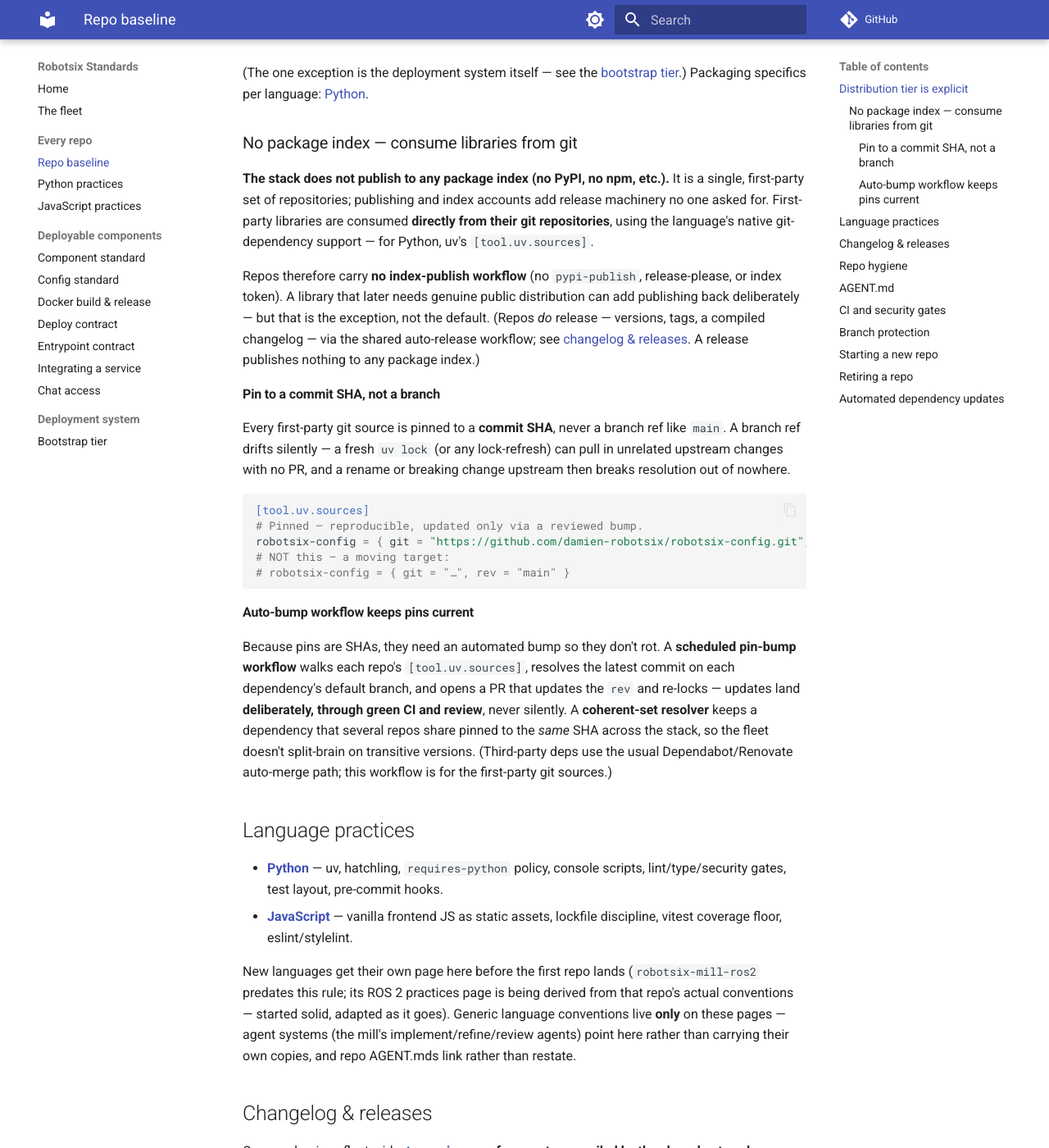
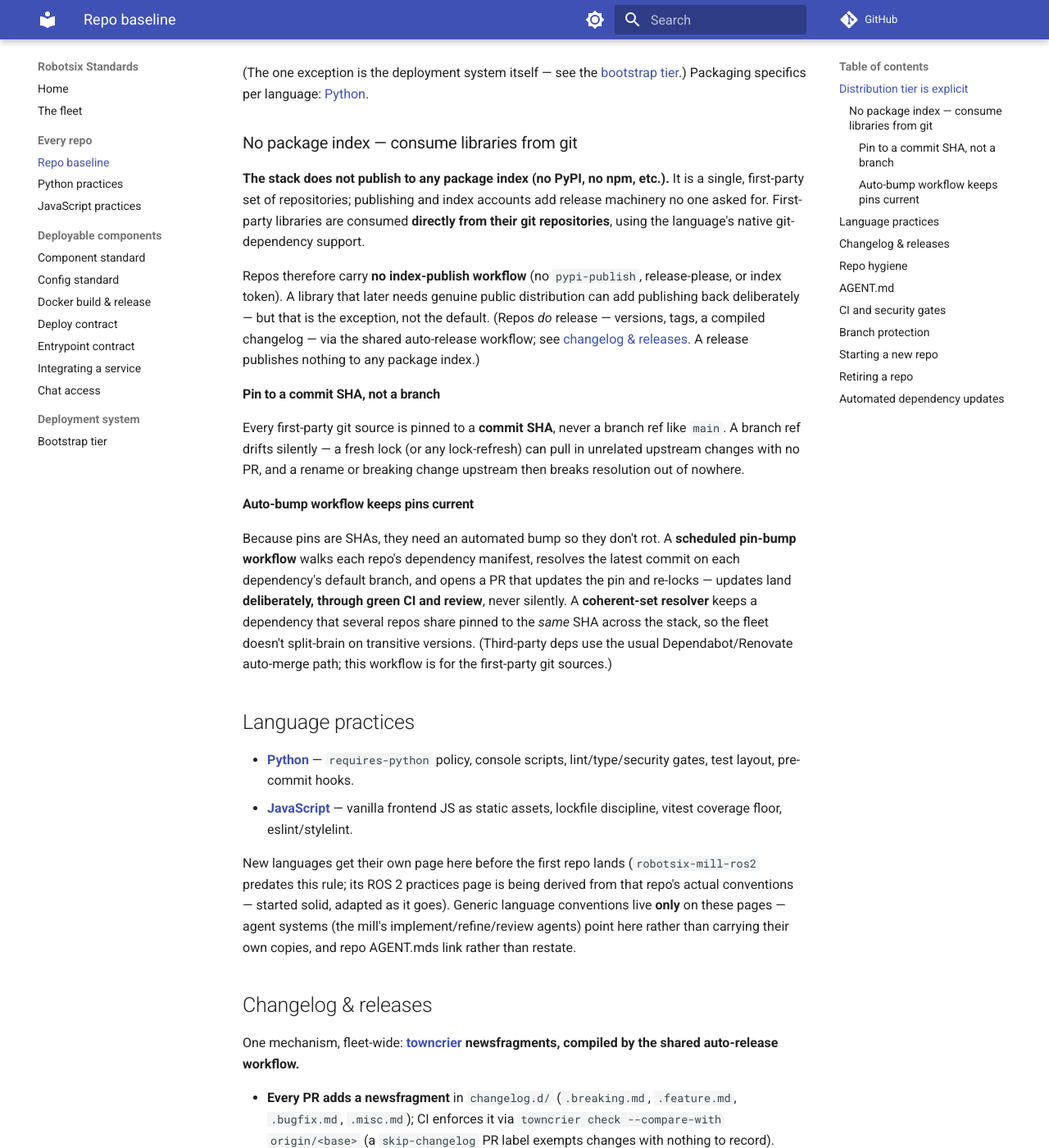
Before and after one commit to damien-robotsix/robotsix-standards, an MkDocs documentation site: the page built from docs/repo-baseline.md, in a window 1280 px wide and 1400 px high, scrolled down 636 px. Shown: the whole window at 82% size. Built offline with MkDocs 1.6.1 and Material for MkDocs 9.7.7, drawn with Linux system fonts in a browser that asks for light colours; comment, search, counter and statistics services are not loaded; some of the changed text lies outside the part shown.

Commit message:
mill: Remove Python-specific uv references from repo-baseline.md (uv belongs only in python.md); verify 'uv audit' is a real CVE gate (20260711T070846Z-remove-python-specific-uv-references-fro-30a6) (#37)
Co-authored-by: robotsix-mill <mill@robotsix.local>

````diff
--- a/docs/repo-baseline.md
+++ b/docs/repo-baseline.md
@@ -29,7 +29,7 @@ distributed.
 is a single, first-party set of repositories; publishing and index accounts add
 release machinery no one asked for. First-party libraries are consumed **directly
 from their git repositories**, using the language's native git-dependency
-support — for Python, uv's `[tool.uv.sources]`.
+support.
 
 Repos therefore carry **no index-publish workflow** (no `pypi-publish`,
 release-please, or index token). A library that later needs genuine public
@@ -42,24 +42,16 @@ any package index.)
 #### Pin to a commit SHA, not a branch
 
 Every first-party git source is pinned to a **commit SHA**, never a branch ref
-like `main`. A branch ref drifts silently — a fresh `uv lock` (or any
+like `main`. A branch ref drifts silently — a fresh lock (or any
 lock-refresh) can pull in unrelated upstream changes with no PR, and a rename or
 breaking change upstream then breaks resolution out of nowhere.
-
-```toml
-[tool.uv.sources]
-# Pinned — reproducible, updated only via a reviewed bump.
-robotsix-config = { git = "https://github.com/damien-robotsix/robotsix-config.git", rev = "6f2a1c9e…" }
-# NOT this — a moving target:
-# robotsix-config = { git = "…", rev = "main" }
-```
 
 #### Auto-bump workflow keeps pins current
 
 Because pins are SHAs, they need an automated bump so they don't rot. A
-**scheduled pin-bump workflow** walks each repo's `[tool.uv.sources]`, resolves
+**scheduled pin-bump workflow** walks each repo's dependency manifest, resolves
 the latest commit on each dependency's default branch, and opens a PR that
-updates the `rev` and re-locks — updates land **deliberately, through green CI
+updates the pin and re-locks — updates land **deliberately, through green CI
 and review**, never silently. A **coherent-set resolver** keeps a dependency
 that several repos share pinned to the *same* SHA across the stack, so the fleet
 doesn't split-brain on transitive versions. (Third-party deps use the usual
@@ -68,7 +60,7 @@ sources.)
 
 ## Language practices
 
-- **[Python](python.md)** — uv, hatchling, `requires-python` policy, console
+- **[Python](python.md)** — `requires-python` policy, console
   scripts, lint/type/security gates, test layout, pre-commit hooks.
 - **[JavaScript](javascript.md)** — vanilla frontend JS as static assets,
   lockfile discipline, vitest coverage floor, eslint/stylelint.
@@ -178,7 +170,7 @@ gate set:
 - **Security:** CodeQL (SAST), GitHub secret scanning + push protection
   (complemented by TruffleHog for PR-diff and full-repo scans in the shared
   security workflow), a dependency CVE audit (`pip-audit` in the security
-  workflow, `uv audit` in CI), `dependency-review` on PRs (`fail-on-severity:
+  workflow), `dependency-review` on PRs (`fail-on-severity:
   moderate`), and a CycloneDX SBOM generated and uploaded as a workflow
   artifact.
 - **Container image:** repos that ship an image also scan it in CI — see
@@ -234,7 +226,7 @@ standards page *and* a template before its first repo lands.
 The mirror image, exercised by the broker decommission (2026-07-03):
 
 1. **Deprecate first.** File removal tickets in every consumer — find them
-   by sweeping the fleet's `[tool.uv.sources]` for the repo. Removals are
+   by sweeping the fleet's dependency manifests for the repo. Removals are
    clean cutover, per house rule.
 2. **Gate the archive on the removals** (the mill's `unblocks` mechanism).
    **Never privatize or archive while any git pin still points at the
@@ -260,14 +252,14 @@ receiving security patches until someone moves it):
 
 | Pin | Bumper |
 |---|---|
-| First-party `[tool.uv.sources]` SHAs | the scheduled pin-bump workflow (above) |
-| Third-party packages (`uv.lock`) | Dependabot `uv` ecosystem |
+| First-party git-dependency pins | the scheduled pin-bump workflow (above) |
+| Third-party packages (lockfile) | Dependabot — language-specific ecosystem |
 | GitHub Actions SHAs | Dependabot `github-actions` ecosystem |
-| Base-image digests + the uv `COPY --from` pin | Dependabot `docker` ecosystem |
+| Base-image digests + the `COPY --from` pin | Dependabot `docker` ecosystem |
 | Pre-commit hook versions | Dependabot `pre-commit` ecosystem |
 | npm packages (`package-lock.json`) | Dependabot `npm` ecosystem |
 
-`.github/dependabot.yml` therefore covers **`uv`, `github-actions`, and
+`.github/dependabot.yml` therefore covers **`github-actions` and
 `pre-commit`** in every repo, plus **`docker`** in repos that ship an image
 and **`npm`** in repos with a `package.json`
 (GitHub only reads the file per-repo — it cannot be centralized, so the
````
Also changed, not shown: CHANGELOG.md (+1 -0 lines), changelog.d/20260711T070846Z-remove-python-specific-uv-references-fro-30a6.misc.md (added, +1 -0 lines), docs/python.md (+7 -0 lines).
